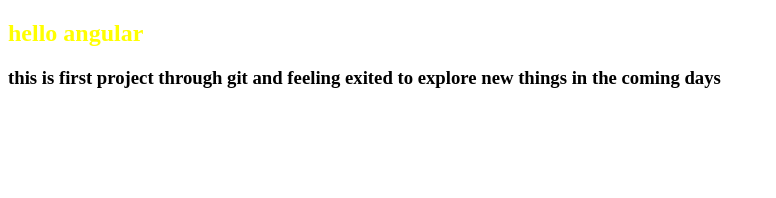
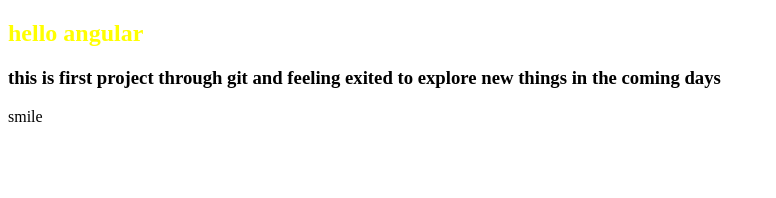
Before and after one commit to margamtejasree/myfirstproject, an Angular app: page / in a window 1280 px wide. Shown: the top 198 px of the page, without its empty margins (0-776 px from the left). Built offline with nearby package versions, Linux system fonts and the light colour scheme.

Commit message:
html changes added

```diff
--- a/src/app/app.component.html
+++ b/src/app/app.component.html
@@ -1,2 +1,3 @@
 <h2>hello angular</h2>
 <h3>this is first project through git and feeling exited to explore new things in the coming days</h3>
+<p>smile</p>
```
